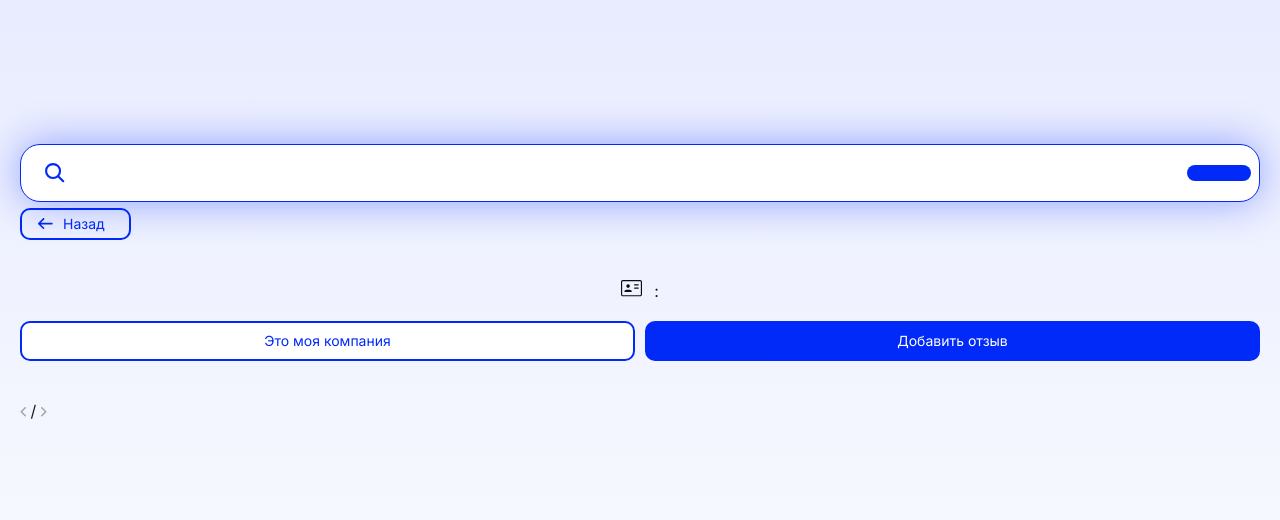
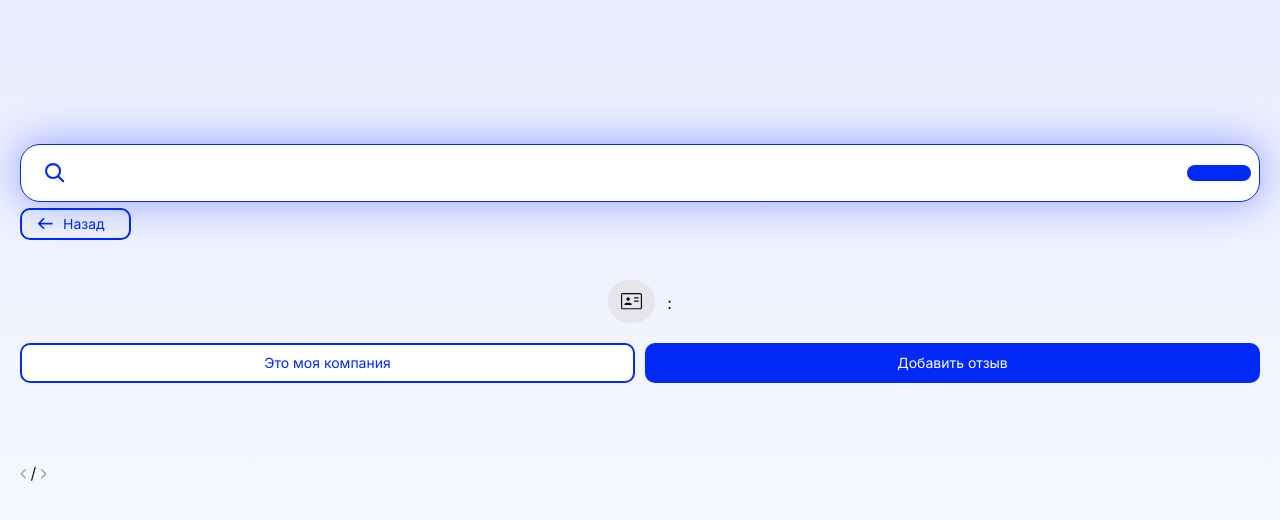
Before and after one commit to AAAlex2001/safelogist, a FastAPI app: template backend/templates/company_reviews.html in a window 1280 px wide. Shown: the top 520 px of the page. Run offline with FastAPI, Linux system fonts and the light colour scheme; the template is opened without the code that fills it, so the values that code supplies are empty; parts of the project's set-up code (start-up, migrations or seed data) failed here and were passed over.

Commit message:
правки

```diff
--- a/backend/static/css/company.css
+++ b/backend/static/css/company.css
@@ -194,7 +194,7 @@ body {
     width: 100%;
     display: flex;
     flex-direction: column;
-    gap: 12px;
+    gap: 10px;
 }
 
 .meta-columns {
@@ -210,6 +210,7 @@ body {
     line-height: 28px;
     color: #012AF9;
     border-bottom: 1px solid #012AF91A;
+    padding-bottom: 10px;
 }
 
 .meta-label {
@@ -225,3 +226,68 @@ body {
     line-height: 24px;
     color: #717182;
 }
+
+.company-avatar {
+    display: flex;
+    align-items: center;
+    justify-content: center;
+    background: #E5E5EA;
+    border-radius: 100px;
+    padding: 13px;
+}
+
+.company-info {
+    display: flex;
+    flex-direction: column;
+    gap: 4px;
+}
+
+.company-name {
+    font-weight: 600;
+    font-size: 16px;
+    line-height: 19px;
+    color: #0D0D0D;
+}
+
+.company-meta {
+    font-weight: 400;
+    font-size: 16px;
+    line-height: 19px;
+    color: #0D0D0D;
+}
+
+.reviews {
+    display: flex;
+    flex-direction: column;
+    margin-bottom: 40px;
+}
+
+.review-card {
+    display: flex;
+    flex-direction: column;
+    background: #fff;
+    box-shadow: 0 2px 12px rgba(1, 42, 249, 0.1);
+    border-radius: 20px;
+    padding: 16px;
+}
+
+.review-top {
+    display: flex;
+    flex-direction: row;
+    justify-content: space-between;
+    align-items: center;
+    margin-bottom: 12px;
+}
+
+.review-stars-row {
+    display: flex;
+    flex-direction: row;
+    gap: 10px;
+}
+
+.review-source {
+    font-weight: 500;
+    font-size: 16px;
+    line-height: 19px;
+    color: #CCCCCC;
+}
```
